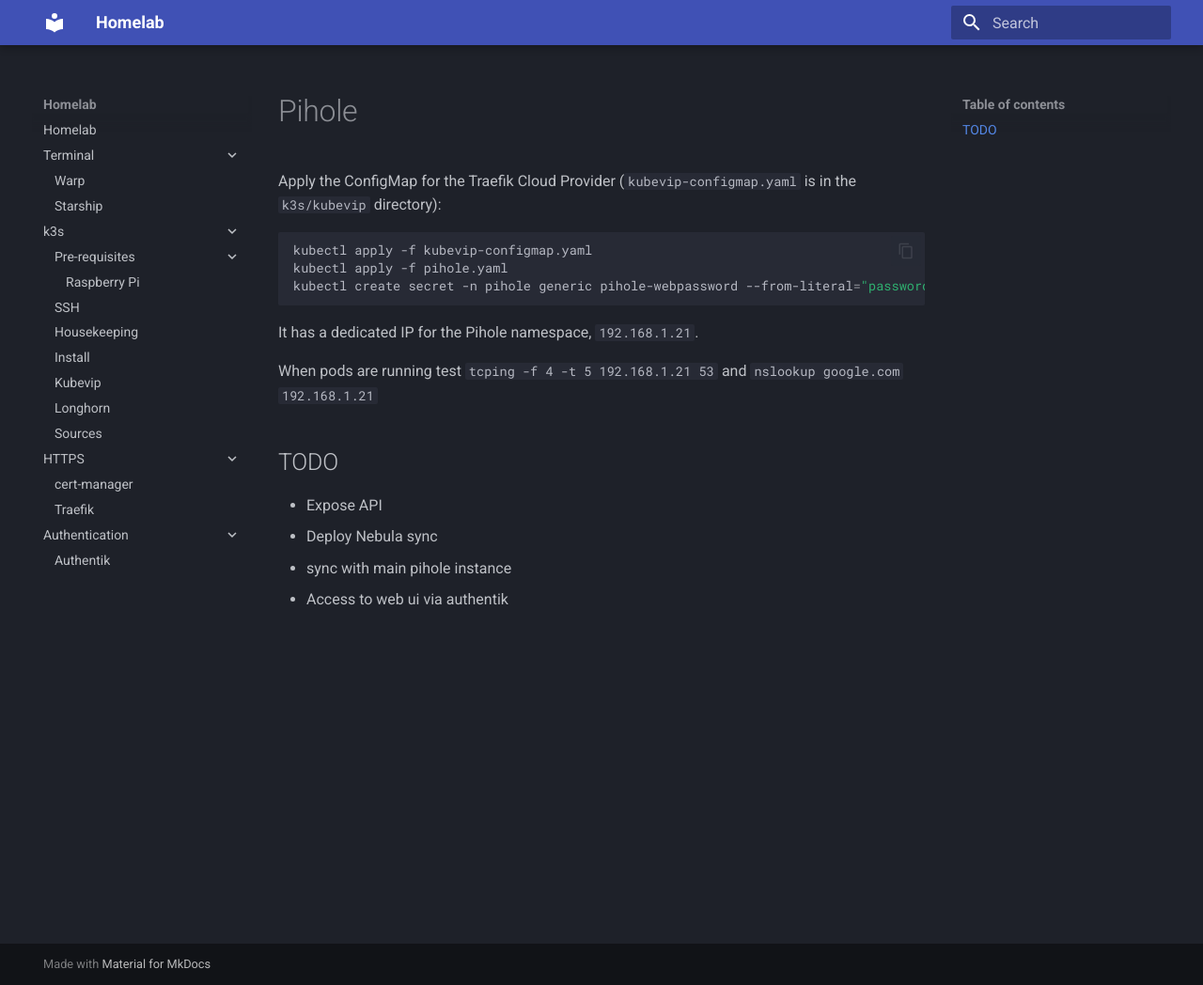
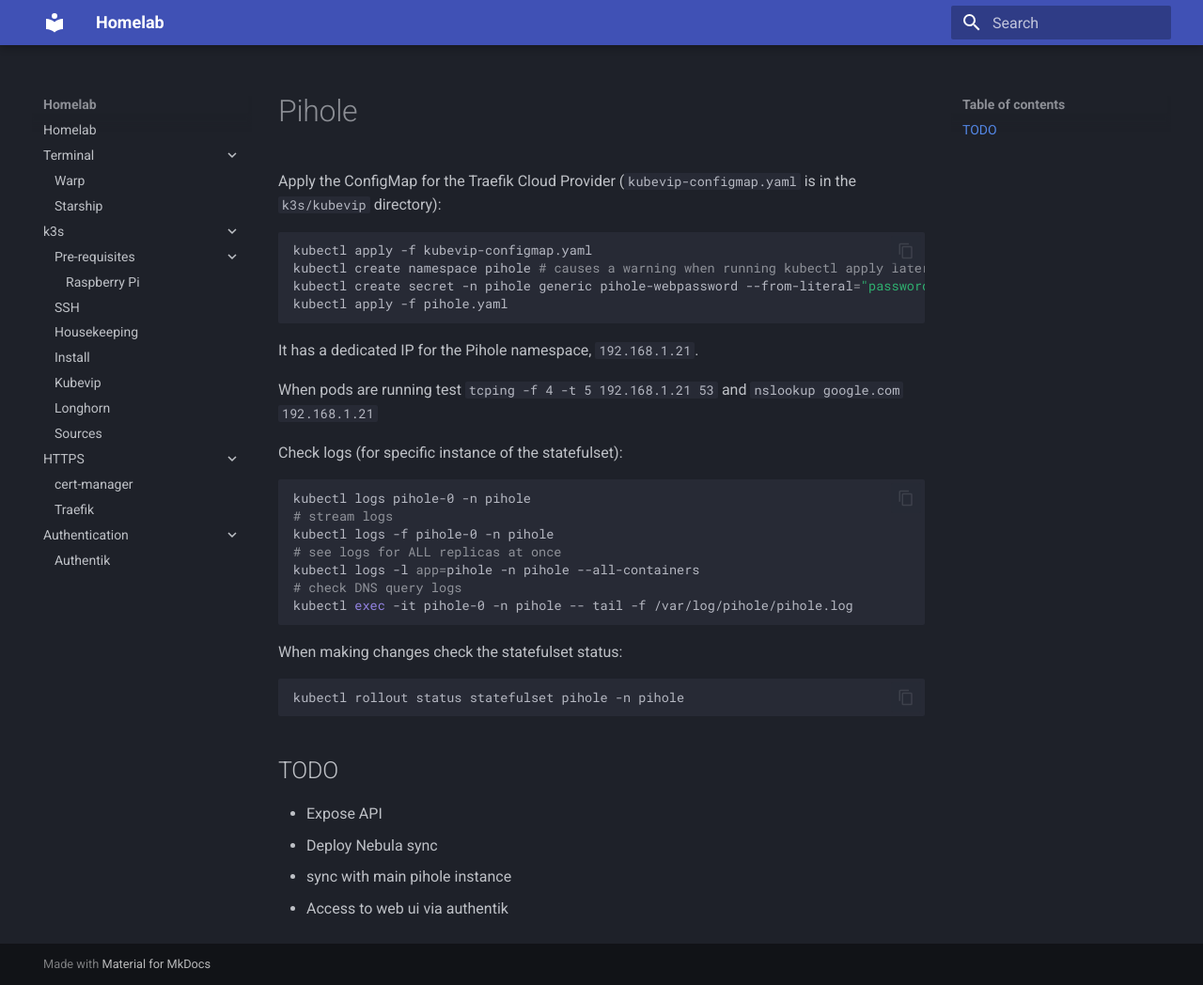
Before and after one commit to spaelling/homelab-pages, an MkDocs documentation site: the page built from docs/dns/pihole/pihole.md, in a window 1280 px wide and 1048 px high. Shown: the whole window at 94% size. Built offline with MkDocs 1.6.1 and Material for MkDocs 9.7.7, drawn with Linux system fonts in a browser that asks for light colours.

Commit message:
docs: update Pi-hole deployment configuration with external traffic policy and increased replicas

````diff
--- a/docs/dns/pihole/pihole.md
+++ b/docs/dns/pihole/pihole.md
@@ -4,13 +4,32 @@
 
 ```bash
 kubectl apply -f kubevip-configmap.yaml
+kubectl create namespace pihole # causes a warning when running kubectl apply later
+kubectl create secret -n pihole generic pihole-webpassword --from-literal="password=$(openssl rand -base64 64)"
 kubectl apply -f pihole.yaml
-kubectl create secret -n pihole generic pihole-webpassword --from-literal="password=$(openssl rand -base64 64)"
 ```
 
 It has a dedicated IP for the Pihole namespace, `192.168.1.21`.
 
 When pods are running test `tcping -f 4 -t 5 192.168.1.21 53` and `nslookup google.com 192.168.1.21`
+
+Check logs (for specific instance of the statefulset):
+
+```bash
+kubectl logs pihole-0 -n pihole
+# stream logs
+kubectl logs -f pihole-0 -n pihole
+# see logs for ALL replicas at once
+kubectl logs -l app=pihole -n pihole --all-containers
+# check DNS query logs
+kubectl exec -it pihole-0 -n pihole -- tail -f /var/log/pihole/pihole.log
+```
+
+When making changes check the statefulset status:
+
+```bash
+kubectl rollout status statefulset pihole -n pihole
+```
 
 ## TODO
 
--- a/docs/dns/pihole/pihole.yaml
+++ b/docs/dns/pihole/pihole.yaml
@@ -74,6 +74,7 @@
     kube-vip.io/loadbalancerIPs: "192.168.1.21"
 spec:
   type: LoadBalancer
+  externalTrafficPolicy: Cluster
   selector:
     app: pihole
   ports:
@@ -93,7 +94,7 @@
   namespace: pihole
 spec:
   serviceName: pihole
-  replicas: 2
+  replicas: 3
   selector:
     matchLabels:
       app: pihole
@@ -117,6 +118,8 @@
               name: pihole-http
               protocol: TCP
           env:
+            - name: DNSMASQ_LISTENING
+              value: "all" # This tells Pi-hole to accept queries from any network interface
             - name: TZ
               value: "Europe/Copenhagen"
             - name: WEBPASSWORD
````
